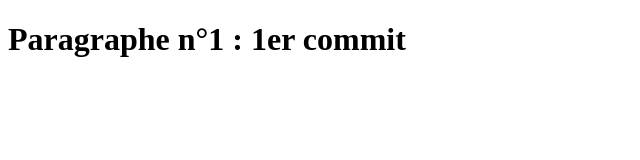
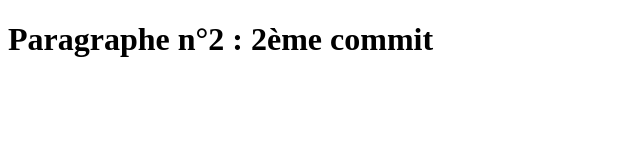
Before and after one commit to mathys-guilbault/githubpage, a plain HTML site: page index.html in a window 1280 px wide. Shown: the whole page, without its empty margins (0-640 px from the left). Drawn offline with Linux system fonts and the light colour scheme.

Commit message:
2ème commit

```diff
--- a/index.html
+++ b/index.html
@@ -7,7 +7,7 @@
 </head>
 <body>
     <h1>
-        Paragraphe n°1 : 1er commit
+        Paragraphe n°2 : 2ème commit
     </h1>
 </body>
 </html>
```
